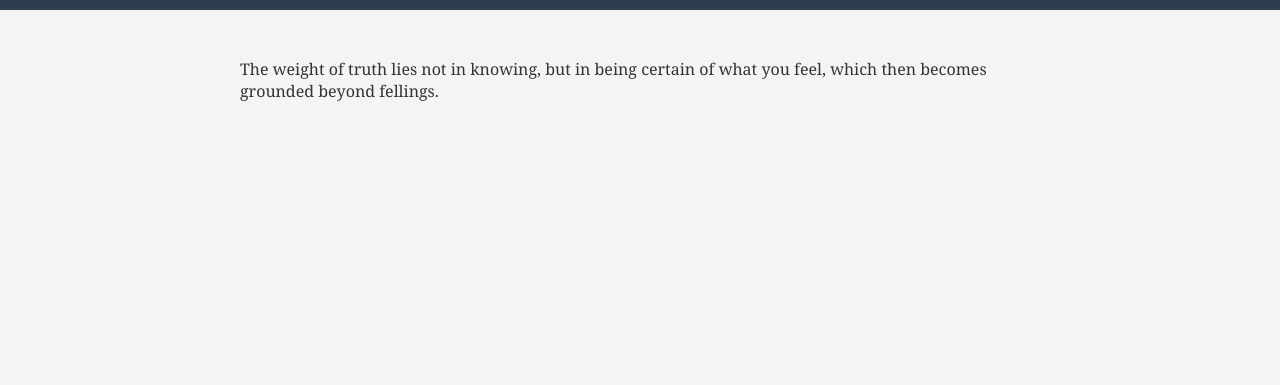
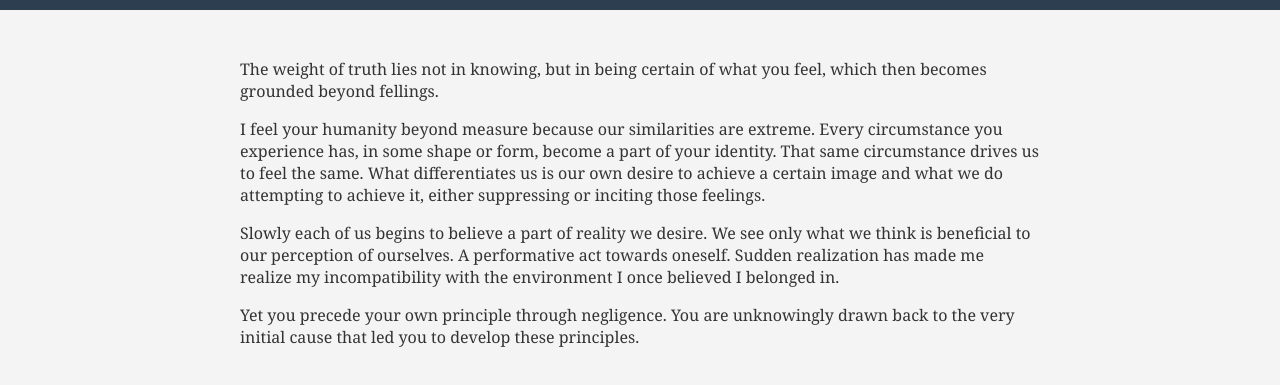
Before and after one commit to greenapges/yoke-of-certainty, a plain HTML site: page index.html in a window 1280 px wide. Shown: the part 109-494 px from the top of the page. Drawn offline with Linux system fonts and the light colour scheme.

Commit message:
Update index.html

```diff
--- a/index.html
+++ b/index.html
@@ -17,6 +17,15 @@
         <!-- Start writing your insights here -->
         The weight of truth lies not in knowing, but in being certain of what you feel, which then becomes grounded beyond fellings.
       </p>
+      <p>
+        I feel your humanity beyond measure because our similarities are extreme. Every circumstance you experience has, in some shape or form, become a part of your identity. That same circumstance drives us to feel the same. What differentiates us is our own desire to achieve a certain image and what we do attempting to achieve it, either suppressing or inciting those feelings.
+      </p>
+      <p>
+        Slowly each of us begins to believe a part of reality we desire. We see only what we think is beneficial to our perception of ourselves. A performative act towards oneself. Sudden realization has made me realize my incompatibility with the environment I once believed I belonged in.
+      </p>
+      <p>
+        Yet you precede your own principle through negligence. You are unknowingly drawn back to the very initial cause that led you to develop these principles.
+      </p>
     </section>
   </main>
 </body>
```
